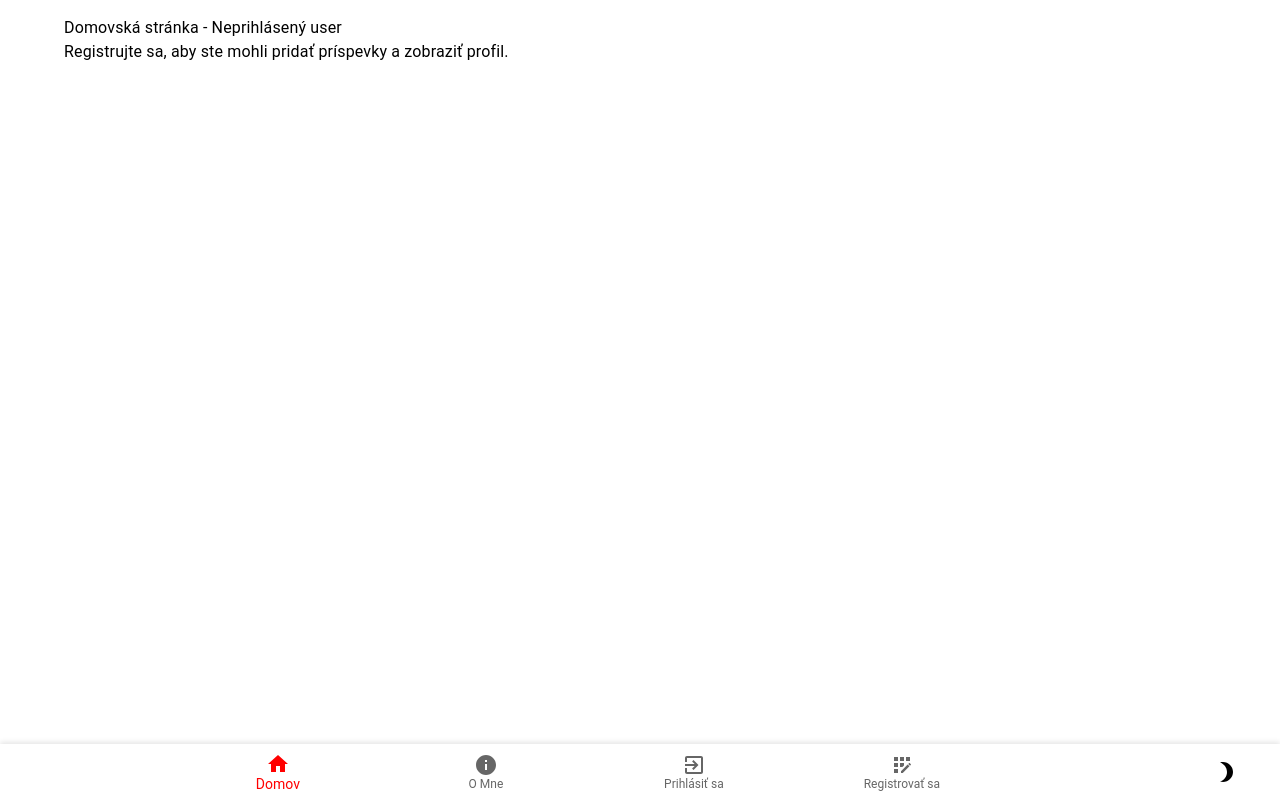
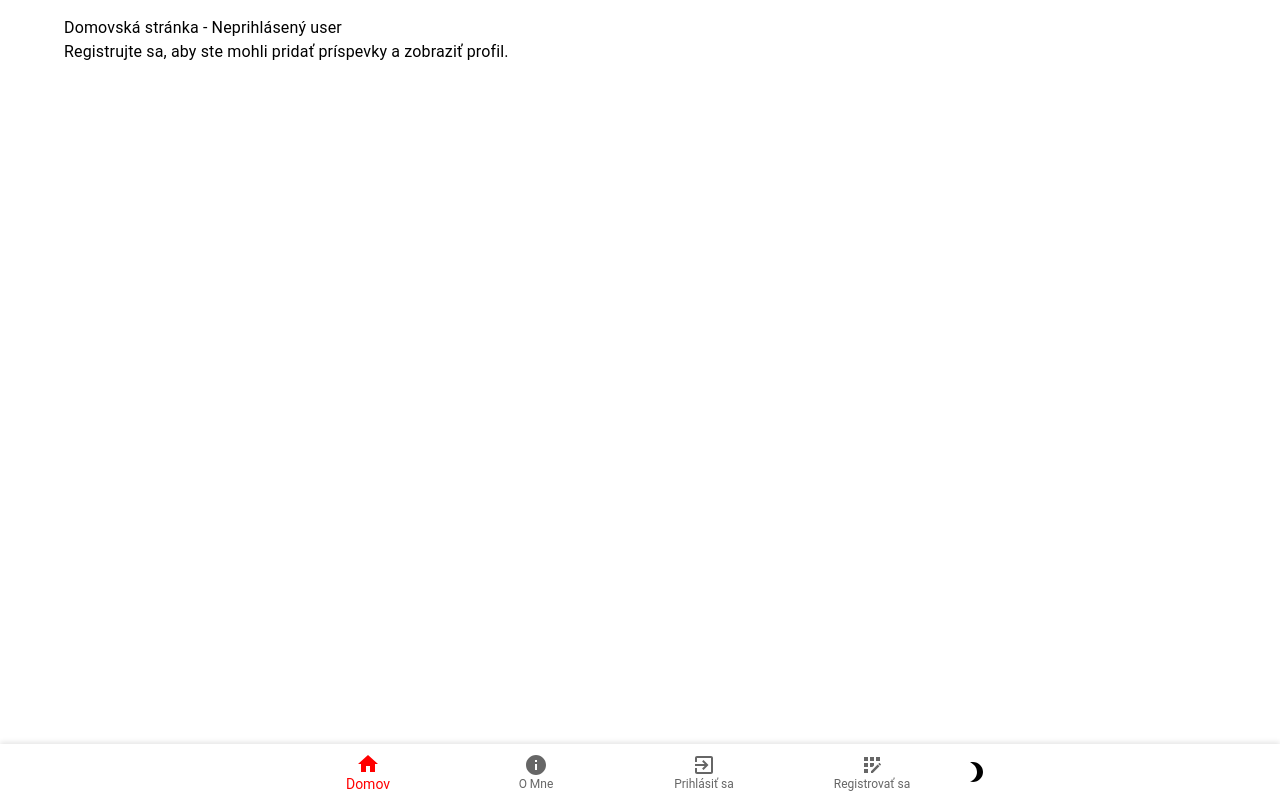
Before and after one commit to MartasDemon/snap-zoska, a Next.js app: page / in a window 1280 px wide. Built offline with nearby package versions, Linux system fonts and the light colour scheme; no server answers.

Commit message:
profile picture

```diff
--- a/next.config.mjs
+++ b/next.config.mjs
@@ -1,4 +1,13 @@
 /** @type {import('next').NextConfig} */
-const nextConfig = {};
+const nextConfig = {
+  images: {
+    domains: [
+      'lh3.googleusercontent.com',
+      'lh4.googleusercontent.com',
+      'lh5.googleusercontent.com',
+      'lh6.googleusercontent.com',
+    ],
+  },
+};
 
 export default nextConfig;
--- /dev/null
+++ b/src/app/api/user/route.ts
@@ -0,0 +1,37 @@
+import { NextRequest, NextResponse } from 'next/server';
+import { prisma } from '@/app/api/auth/[...nextauth]/prisma';
+
+export async function GET(request: NextRequest) {
+  try {
+    // Get email from query parameters
+    const searchParams = request.nextUrl.searchParams;
+    const email = searchParams.get('email');
+
+    if (!email) {
+      return NextResponse.json({ error: 'Email is required' }, { status: 400 });
+    }
+
+    // Find user in database
+    const user = await prisma.user.findUnique({
+      where: {
+        email: email,
+      },
+      select: {
+        id: true,
+        name: true,
+        email: true,
+        image: true,
+      },
+    });
+
+    if (!user) {
+      return NextResponse.json({ error: 'User not found' }, { status: 404 });
+    }
+
+    // Return user data
+    return NextResponse.json(user);
+  } catch (error) {
+    console.error('Error fetching user:', error);
+    return NextResponse.json({ error: 'Internal server error' }, { status: 500 });
+  }
+}
--- a/src/components/NavBar.tsx
+++ b/src/components/NavBar.tsx
@@ -1,7 +1,7 @@
 "use client";
 
-import React, { useEffect, useState } from "react";
-import { getSession, signOut } from "next-auth/react";
+import React from "react";
+import { useSession } from "next-auth/react";
 import Box from "@mui/material/Box";
 import BottomNavigation from "@mui/material/BottomNavigation";
 import BottomNavigationAction from "@mui/material/BottomNavigationAction";
@@ -13,74 +13,35 @@ import Brightness3Icon from "@mui/icons-material/Brightness3";
 import InfoIcon from "@mui/icons-material/Info";
 import AppRegistrationIcon from "@mui/icons-material/AppRegistration";
 import ExitToAppIcon from "@mui/icons-material/ExitToApp";
-import Menu from "@mui/material/Menu";
-import MenuItem from "@mui/material/MenuItem";
-import Avatar from "@mui/material/Avatar";
+import IconButton from "@mui/material/IconButton";
 import { useRouter, usePathname } from "next/navigation";
 import { useThemeContext } from "./ThemeProvider";
-import { Session } from "next-auth";
+import ProfileButton from "./ProfileButton";
 
 export default function SimpleBottomNavigation() {
-  const [session, setSession] = useState<Session | null>(null);
-  const [anchorEl, setAnchorEl] = useState<null | HTMLElement>(null);
+  const { data: session } = useSession();
   const router = useRouter();
   const pathname = usePathname();
   const { toggleTheme, mode } = useThemeContext();
 
-  const handleProfileClick = (event: React.MouseEvent<HTMLElement>) => {
-    setAnchorEl(event.currentTarget);
-  };
+  // Create navigation links
+  const links = [
+    { label: "Domov", icon: <HomeIcon />, path: session ? "/prispevok" : "/" },
+  ];
 
-  const handleClose = () => {
-    setAnchorEl(null);
-  };
-
-  const handleProfileNav = () => {
-    router.push("/profil");
-    handleClose();
-  };
-
-  const handleSignOut = () => {
-    signOut();
-    handleClose();
-  };
-
-  useEffect(() => {
-    const loadSession = async () => {
-      const userSession = await getSession();
-      setSession(userSession);
-      console.log("User session:", userSession);
-    };
-    loadSession();
-  }, []);
-
-  const links = session
-    ? [
-        { label: "Domov", icon: <HomeIcon />, path: "/prispevok" },
+  // Add authenticated user links
+  if (session) {
+    links.push(
       { label: "Pridať príspevok", icon: <AddCircleIcon />, path: "/pridat" },
-        { label: "Notifikácie", icon: <NotificationsIcon />, path: "/notifikacie" },
-        {
-          label: session.user?.name || "Profil",
-          icon: (
-            <Avatar
-              src={session.user?.image || undefined}
-              alt={session.user?.name || "Profile"}
-              sx={{ width: 24, height: 24, cursor: 'pointer' }}
-              onClick={(e: React.MouseEvent<HTMLElement>) => {
-                e.stopPropagation();
-                handleProfileClick(e);
-              }}
-            />
-          ),
-          path: "#"
-        },
-      ]
-    : [
-        { label: "Domov", icon: <HomeIcon />, path: "/" },
+      { label: "Notifikácie", icon: <NotificationsIcon />, path: "/notifikacie" }
+    );
+  } else {
+    links.push(
       { label: "O Mne", icon: <InfoIcon />, path: "/o-mne" },
       { label: "Prihlásiť sa", icon: <ExitToAppIcon />, path: "/auth/prihlasenie" },
-        { label: "Registrovať sa", icon: <AppRegistrationIcon />, path: "/auth/registracia" },
-      ];
+      { label: "Registrovať sa", icon: <AppRegistrationIcon />, path: "/auth/registracia" }
+    );
+  }
 
   const activeIndex = links.findIndex((link) => link.path === pathname);
 
@@ -94,8 +55,9 @@ export default function SimpleBottomNavigation() {
         zIndex: 1300,
         boxShadow: mode === "dark" ? "0px -2px 5px rgba(0, 0, 0, 0.3)" : "0px -2px 5px rgba(0, 0, 0, 0.1)",
         display: "flex",
-        justifyContent: "space-between",
         alignItems: "center",
+        padding: "0",
+        overflow: "hidden", // Prevent content from causing scrollbars
       }}
     >
       <BottomNavigation
@@ -108,9 +70,10 @@ export default function SimpleBottomNavigation() {
         }}
         sx={{
           backgroundColor: "transparent",
-          flex: 1,
+          width: "100%",
           display: "flex",
-          gap: 5,
+          justifyContent: "center",
+          gap: 0,
         }}
       >
         {links.map((link, index) => (
@@ -124,39 +87,45 @@ export default function SimpleBottomNavigation() {
               "&.Mui-selected": {
                 color: "#ff0000",
               },
+              minWidth: { xs: '50px', sm: '70px' },
+              padding: { xs: '6px 2px', sm: '6px 8px' },
             }}
           />
         ))}
-      </BottomNavigation>
 
-      <Menu
-        anchorEl={anchorEl}
-        open={Boolean(anchorEl)}
-        onClose={handleClose}
-        anchorOrigin={{
-          vertical: "top",
-          horizontal: "right",
-        }}
-        transformOrigin={{
-          vertical: "bottom",
-          horizontal: "right",
+        {/* Add profile button and theme toggle directly in the navigation */}
+        {session && (
+          <Box
+            sx={{
+              display: 'flex',
+              alignItems: 'center',
+              justifyContent: 'center',
+              minWidth: { xs: '40px', sm: '50px' },
             }}
           >
-        <MenuItem onClick={handleProfileNav}>Zobraziť profil</MenuItem>
-        <MenuItem onClick={handleSignOut}>Odhlásiť sa</MenuItem>
-      </Menu>
+            <ProfileButton />
+          </Box>
+        )}
 
-      <Box sx={{ pr: 1 }}>
-        <BottomNavigationAction
-          label="Zmeniť tému"
-          icon={mode === "dark" ? <Brightness7Icon /> : <Brightness3Icon />}
+        <Box
+          sx={{
+            display: 'flex',
+            alignItems: 'center',
+            justifyContent: 'center',
+            minWidth: { xs: '40px', sm: '40px' },
+          }}
+        >
+          <IconButton
             onClick={toggleTheme}
+            size="small"
             sx={{
               color: mode === "dark" ? "#ffffff" : "#000000",
-            minWidth: "48px",
             }}
-        />
+          >
+            {mode === "dark" ? <Brightness7Icon /> : <Brightness3Icon />}
+          </IconButton>
         </Box>
+      </BottomNavigation>
     </Box>
   );
 }
--- /dev/null
+++ b/src/components/ProfileButton.tsx
@@ -0,0 +1,118 @@
+"use client";
+
+import React, { useState } from "react";
+import { useSession, signOut } from "next-auth/react";
+import { useRouter } from "next/navigation";
+import IconButton from "@mui/material/IconButton";
+import Avatar from "@mui/material/Avatar";
+import Menu from "@mui/material/Menu";
+import MenuItem from "@mui/material/MenuItem";
+import Box from "@mui/material/Box";
+import Typography from "@mui/material/Typography";
+
+const ProfileButton = () => {
+  const { data: session } = useSession();
+  const [anchorEl, setAnchorEl] = useState<null | HTMLElement>(null);
+  const router = useRouter();
+
+  // Simple debug log
+  console.log("ProfileButton rendering, session:", session?.user?.name, "image:", session?.user?.image);
+
+  const handleProfileClick = (event: React.MouseEvent<HTMLElement>) => {
+    // Prevent default behavior to avoid any page shifts
+    event.preventDefault();
+    event.stopPropagation();
+    setAnchorEl(event.currentTarget);
+  };
+
+  const handleClose = () => {
+    setAnchorEl(null);
+  };
+
+  const handleProfileNav = () => {
+    router.push("/profil");
+    handleClose();
+  };
+
+  const handleSignOut = () => {
+    signOut();
+    handleClose();
+  };
+
+  // Don't render anything if not logged in
+  if (!session) {
+    return null;
+  }
+
+  return (
+    <IconButton
+      onClick={handleProfileClick}
+      size="small"
+      aria-controls={Boolean(anchorEl) ? "profile-menu" : undefined}
+      aria-haspopup="true"
+      aria-expanded={Boolean(anchorEl) ? "true" : undefined}
+      sx={{
+        p: 0.5,
+        width: 36,
+        height: 36,
+        position: 'relative',
+      }}
+    >
+      <Avatar
+        src={session.user?.image || undefined}
+        alt={session.user?.name || "Profile"}
+        sx={{
+          width: 28,
+          height: 28,
+          bgcolor: '#1976d2'
+        }}
+      >
+        {session.user?.name ? session.user.name.charAt(0).toUpperCase() : 'U'}
+      </Avatar>
+
+      <Menu
+        id="profile-menu"
+        anchorEl={anchorEl}
+        open={Boolean(anchorEl)}
+        onClose={handleClose}
+        onClick={(e) => e.stopPropagation()} // Prevent clicks inside menu from closing it
+        disableScrollLock={true} // Prevent scroll locking which can cause shifts
+        anchorOrigin={{
+          vertical: "bottom",
+          horizontal: "center",
+        }}
+        transformOrigin={{
+          vertical: "top",
+          horizontal: "center",
+        }}
+        slotProps={{
+          paper: {
+            onClick: (e) => e.stopPropagation() // Prevent clicks on menu paper from closing it
+          }
+        }}
+        MenuListProps={{
+          'aria-labelledby': 'profile-button',
+        }}
+        sx={{
+          '& .MuiPaper-root': {
+            minWidth: 180,
+            boxShadow: '0px 5px 15px rgba(0, 0, 0, 0.2)',
+          }
+        }}
+      >
+        <Box sx={{ px: 2, py: 1, borderBottom: '1px solid rgba(0, 0, 0, 0.1)' }}>
+          <Typography variant="subtitle2" sx={{ fontWeight: 'bold' }}>
+            {session.user?.name || "User"}
+          </Typography>
+          <Typography variant="body2" sx={{ color: 'text.secondary', fontSize: '0.8rem' }}>
+            {session.user?.email || ""}
+          </Typography>
+        </Box>
+        <MenuItem onClick={handleProfileNav}>Zobraziť profil</MenuItem>
+        <MenuItem onClick={handleSignOut}>Odhlásiť sa</MenuItem>
+      </Menu>
+    </IconButton>
+  );
+};
+
+export default ProfileButton;
```
Lines whose indentation alone changed are shown as unchanged.
